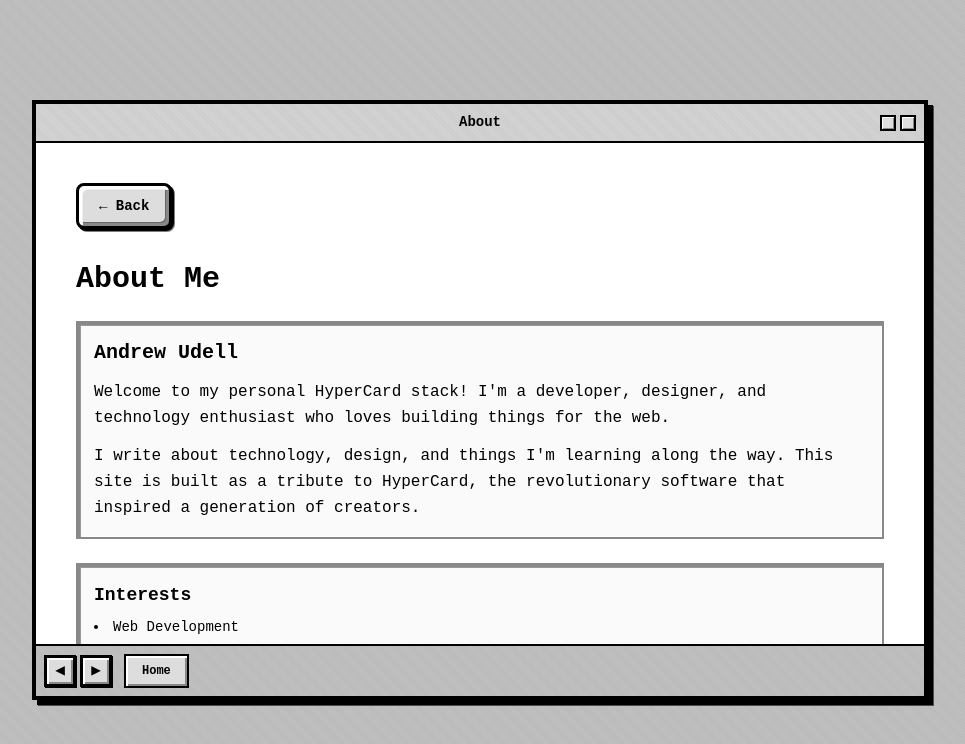
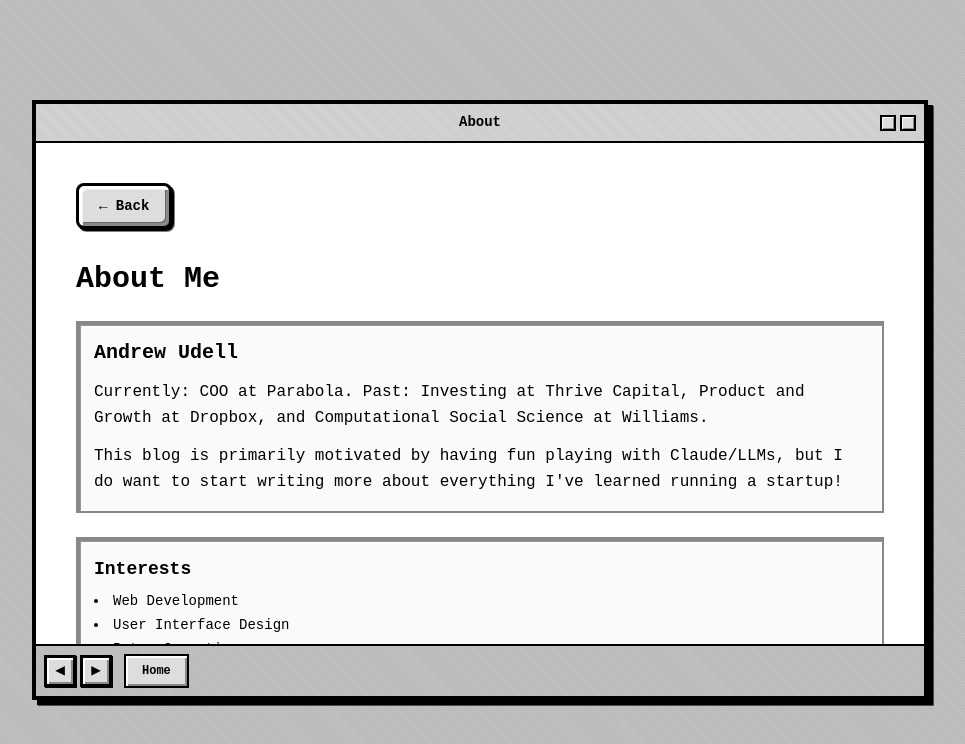
Before and after one commit to andrewudell/blog, a Next.js app: page /about in a window 1280 px wide. Shown: the top 744 px of the page, without its empty margins (160-1125 px from the left). Built offline with nearby package versions, Linux system fonts and the light colour scheme.

Commit message:
Update page.tsx

```diff
--- a/app/about/page.tsx
+++ b/app/about/page.tsx
@@ -16,13 +16,11 @@ export default function AboutPage() {
         <HyperCardField className="mb-6">
           <h2 className="text-xl font-bold mb-3">Andrew Udell</h2>
           <p className="mb-3 leading-relaxed">
-            Welcome to my personal HyperCard stack! I'm a developer, designer,
-            and technology enthusiast who loves building things for the web.
+            Currently: COO at Parabola.
+            Past: Investing at Thrive Capital, Product and Growth at Dropbox, and Computational Social Science at Williams.
           </p>
           <p className="leading-relaxed">
-            I write about technology, design, and things I'm learning along the way.
-            This site is built as a tribute to HyperCard, the revolutionary software
-            that inspired a generation of creators.
+            This blog is primarily motivated by having fun playing with Claude/LLMs, but I do want to start writing more about everything I've learned running a startup!
           </p>
         </HyperCardField>
 
```
